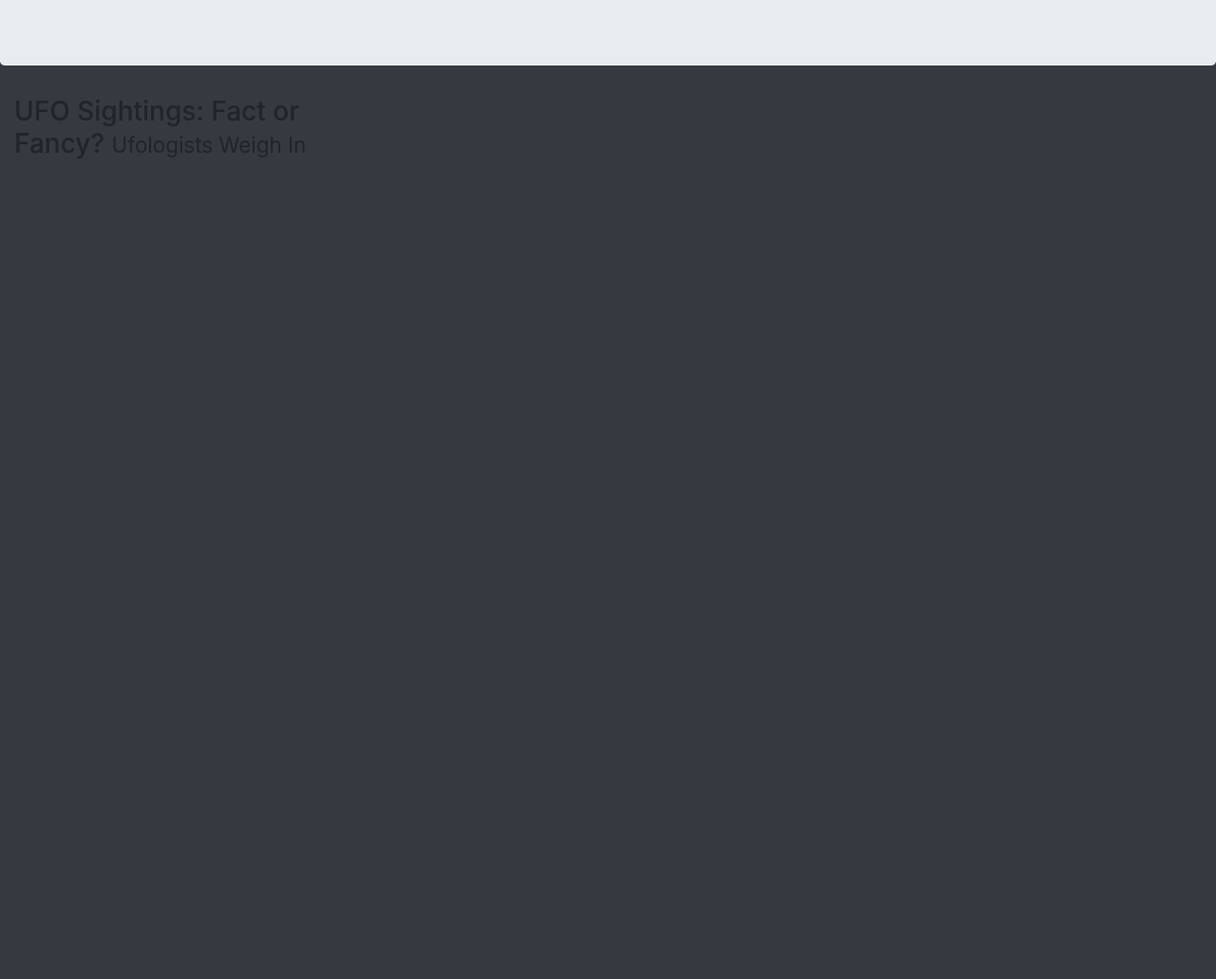
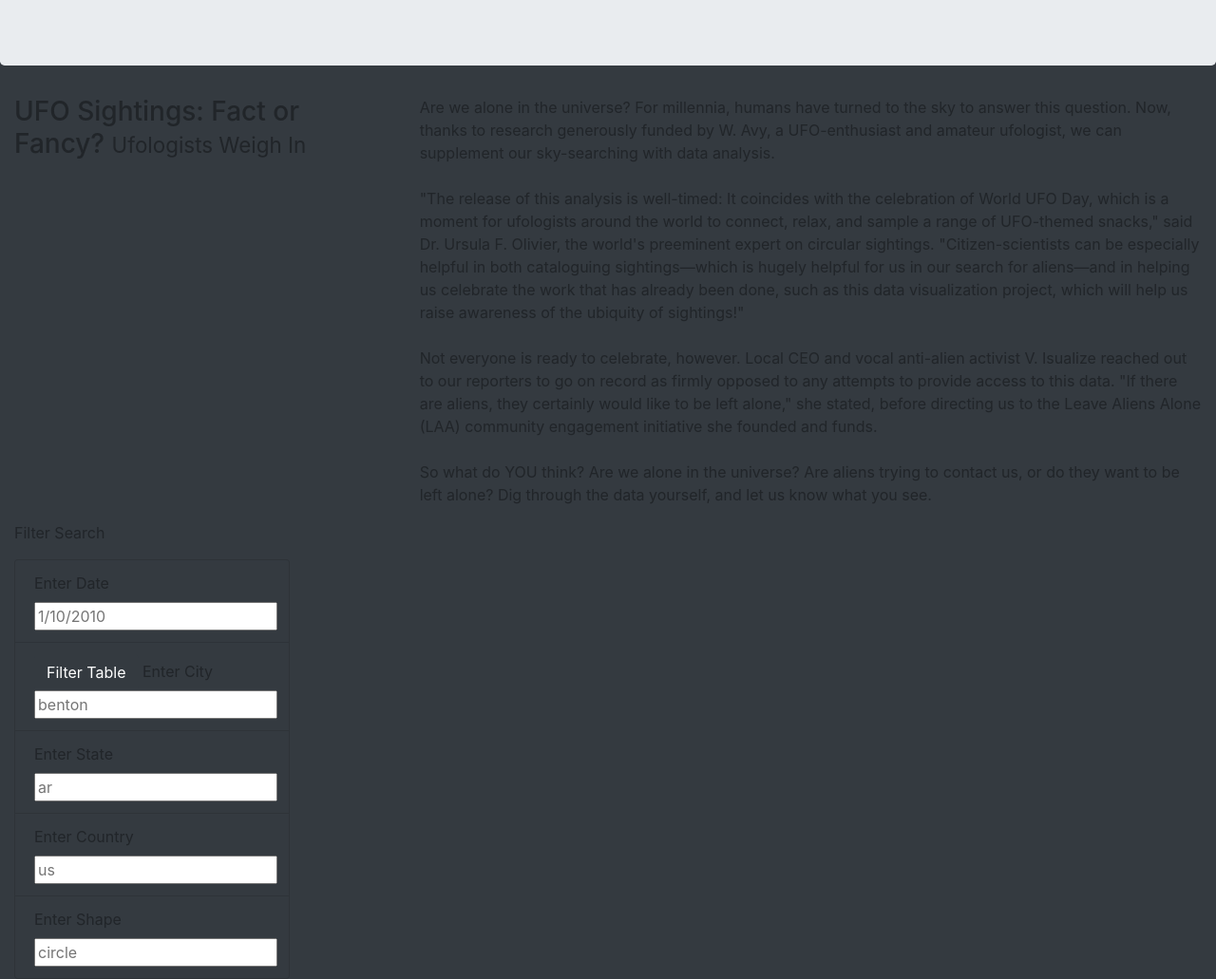
Before and after one commit to femiimam001/UFOs, a plain HTML site: page index.html in a window 1280 px wide. Shown: the part 190-1221 px from the top of the page at 95% size. Before the commit the page ends 800 px from the top, so only its background shows below. Drawn offline with nearby package versions, Linux system fonts and the light colour scheme; files that its build step writes are made by us from their sources.

Commit message:
adding new changes

```diff
--- a/index.html
+++ b/index.html
@@ -29,7 +29,67 @@
             UFO Sightings: Fact or Fancy? <small>Ufologists Weigh In</small>
           </h3>
         </div>
-        <div class="col-md-8"></div>
+        <div class="col-md-8">
+          <p>
+            Are we alone in the universe? For millennia, humans have turned to
+            the sky to answer this question. Now, thanks to research generously
+            funded by W. Avy, a UFO-enthusiast and amateur ufologist, we can
+            supplement our sky-searching with data analysis.<br /><br />"The
+            release of this analysis is well-timed: It coincides with the
+            celebration of World UFO Day, which is a moment for ufologists
+            around the world to connect, relax, and sample a range of UFO-themed
+            snacks," said Dr. Ursula F. Olivier, the world's preeminent expert
+            on circular sightings. "Citizen-scientists can be especially helpful
+            in both cataloguing sightings—which is hugely helpful for us in our
+            search for aliens—and in helping us celebrate the work that has
+            already been done, such as this data visualization project, which
+            will help us raise awareness of the ubiquity of sightings!"<br /><br />Not
+            everyone is ready to celebrate, however. Local CEO and vocal
+            anti-alien activist V. Isualize reached out to our reporters to go
+            on record as firmly opposed to any attempts to provide access to
+            this data. "If there are aliens, they certainly would like to be
+            left alone," she stated, before directing us to the Leave Aliens
+            Alone (LAA) community engagement initiative she founded and
+            funds.<br /><br />So what do YOU think? Are we alone in the
+            universe? Are aliens trying to contact us, or do they want to be
+            left alone? Dig through the data yourself, and let us know what you
+            see.
+          </p>
+        </div>
+      </div>
+    </div>
+    <div class="container-fluid">
+      <div class="row">
+        <div class="col-md-3">
+          <form class="bg-dark">
+            <p>Filter Search</p>
+            <ul class="list-group bg-dark">
+              <li class="list-group-item bg-dark">
+                <label for="date">Enter Date</label>
+                <input type="text" placeholder="1/10/2010" id="datetime" />
+              </li>
+              <li class="list-group-item bg-dark">
+                <button id="filter-btn" type="button" class="btn btn-dark">
+                  Filter Table
+                </button>
+                <label for="date">Enter City</label>
+                <input type="text" placeholder="benton" id="city" />
+              </li>
+              <li class="list-group-item bg-dark">
+                <label for="date">Enter State</label>
+                <input type="text" placeholder="ar" id="state" />
+              </li>
+              <li class="list-group-item bg-dark">
+                <label for="date">Enter Country</label>
+                <input type="text" placeholder="us" id="country" />
+              </li>
+              <li class="list-group-item bg-dark">
+                <label for="date">Enter Shape</label>
+                <input type="text" placeholder="circle" id="shape" />
+              </li>
+            </ul>
+          </form>
+        </div>
       </div>
     </div>
   </body>
```
